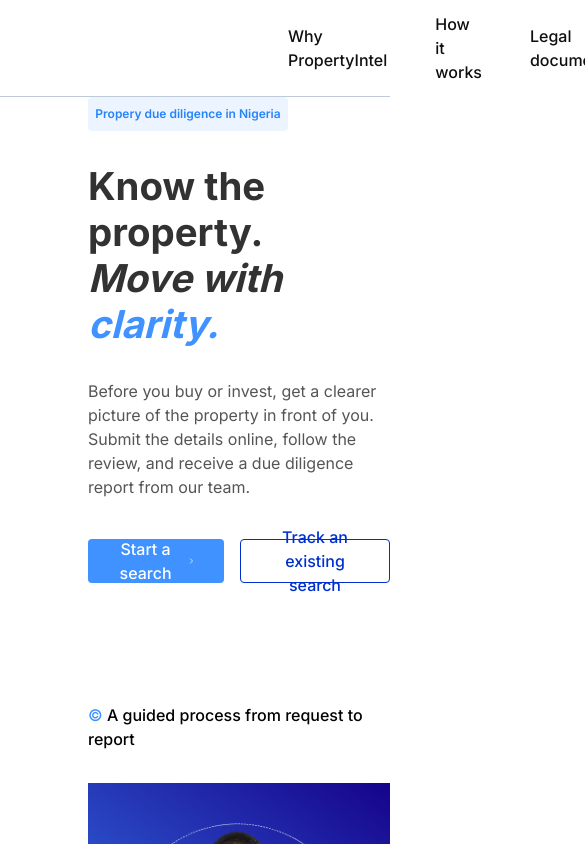
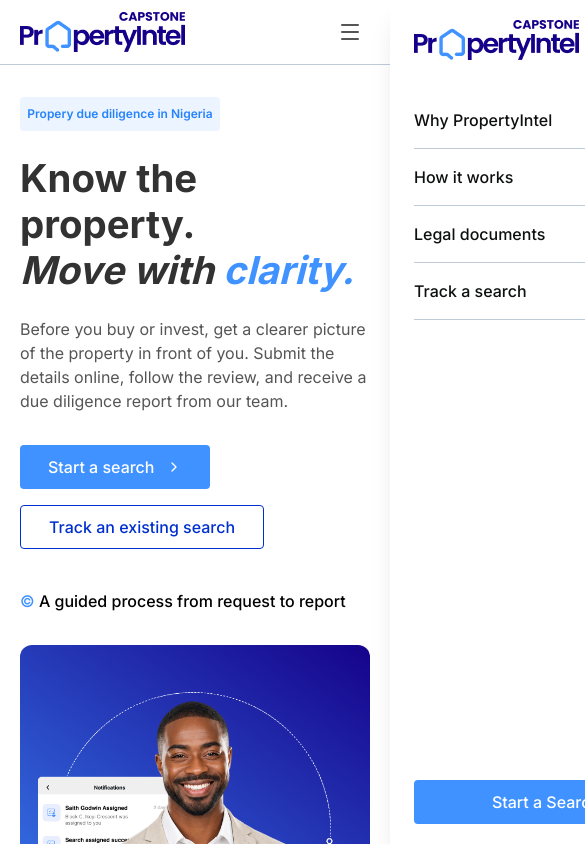
Before and after one commit to KoneeVibes/propertyintel, a Next.js app: page / in a window 390 px wide. Shown: the top 844 px of the page, 585 px wide, since content can reach past the window. Built offline with nearby package versions, Linux system fonts and the light colour scheme.

Commit message:
feat: make home page responsive across mobile, tablet and desktop

```diff
--- a/app/(home)/_components/FAQ.tsx
+++ b/app/(home)/_components/FAQ.tsx
@@ -25,7 +25,7 @@ const faqs = [
 
 export function FAQ() {
   return (
-    <section className="px-22 mt-25 mb-15">
+    <section className="px-5 py-8 sm:px-8 lg:px-22 mt-15 lg:mt-25 mb-15">
       <div className="grid grid-cols-1 gap-10 md:grid-cols-[4fr_6fr]">
         <div>
           <p className="text-meta font-bold uppercase text-[#B1B1B1]">
--- a/app/(home)/_components/FinalCTA.tsx
+++ b/app/(home)/_components/FinalCTA.tsx
@@ -10,7 +10,7 @@ export function FinalCTA() {
       <h1 className="text-h1 font-semibold text-surface max-w-250 text-center">
         Make your next property decision with a clearer picture.
       </h1>
-      <div className="flex items-center gap-4">
+      <div className="flex flex-col md:flex-row items-center gap-4">
         <Button>
           <span>Start a search</span>
           <ChevronRight size={16} />
--- a/app/(home)/_components/Hero.tsx
+++ b/app/(home)/_components/Hero.tsx
@@ -5,17 +5,20 @@ import { ChevronRight } from "lucide-react";
 
 export function Hero() {
   return (
-    <section className=" pl-22 grid grid-cols-1 lg:grid-cols-2  items-center gap-8">
-      <div className="flex flex-col gap-30">
-        <div className="flex flex-col gap-10">
-          <div className="flex flex-col gap-8 ">
+    <section className="grid grid-cols-1 items-center gap-8 px-5 py-8 sm:px-8 lg:grid-cols-2 lg:py-0 lg:pl-22 lg:pr-0">
+      <div className="flex flex-col gap-10 lg:gap-30">
+        <div className="flex flex-col gap-8 lg:gap-10">
+          <div className="flex flex-col gap-6  lg:gap-8 ">
             <div className="text-[#2783FC] bg-tint rounded-sm py-2 px-1 w-50 text-center font-semibold text-meta">
               Propery due diligence in Nigeria
             </div>
             <h1 className="text-h1 font-bold text-surface">
               Know the property.
               <br />
-             <span className="italic"> Move with <span className="text-primary">clarity.</span> </span>
+              <span className="italic">
+                {" "}
+                Move with <span className="text-primary">clarity.</span>{" "}
+              </span>
             </h1>
 
             <p className="max-w-md text-body text-text">
@@ -25,7 +28,7 @@ export function Hero() {
             </p>
           </div>
 
-          <div className="flex items-center gap-4">
+          <div className="flex flex-wrap items-center gap-4">
             <Button>
               <span>Start a search</span>
               <ChevronRight size={16} />
@@ -45,7 +48,7 @@ export function Hero() {
           src={hero}
           alt="Hero image"
           priority
-          className="h-full w-full  object-cover"
+          className="h-full w-full  object-cover rounded-xl lg:rounded-none"
         />
       </div>
     </section>
--- a/app/(home)/_components/HowItWorks.tsx
+++ b/app/(home)/_components/HowItWorks.tsx
@@ -25,8 +25,11 @@ export function HowItWorks() {
     },
   ];
   return (
-    <section className="bg-tint p-22 mt-10" id="howItWorks">
-      <div className="grid grid-cols-2">
+    <section
+      className="bg-tint px-5 py-8 sm:px-8 lg:p-22 mt-10"
+      id="howItWorks"
+    >
+      <div className="grid grid-cols-1 gap-8 md:grid-cols-2 ">
         <div>
           <p className="text-[#B1B1B1] text-small font-bold">THE PROCESS</p>
           <h2 className="text-h2 text-surface font-bold my-6 max-w-md">
@@ -50,7 +53,7 @@ export function HowItWorks() {
               <h3 className={`text-h3 font-bold text-black`}>{p.title}</h3>
 
               <p className="max-w-md mb-2">{p.content}</p>
-              <div className="border-[#BECAD8] border w-150" />
+              <div className="border-[#BECAD8] border max-w-150" />
             </div>
           ))}
         </div>
--- a/app/(home)/_components/LegalDocuments.tsx
+++ b/app/(home)/_components/LegalDocuments.tsx
@@ -13,14 +13,17 @@ export function LegalDocuments() {
     { label: "Other property documents" },
   ];
   return (
-    <section className="px-22 mt-18 mb-10" id="legalDocuments">
-      <div className="grid grid-cols-1 gap-25 md:grid-cols-[4fr_6fr]">
-        <div className="relative min-h-80 overflow-hidden rounded-xl">
+    <section
+      className="px-5 py-8 mt-10 mb-6 sm:px-8 lg:px-22 lg:mt-18 lg:mb-10"
+      id="legalDocuments"
+    >
+      <div className="grid grid-cols-1 gap-13 lg:gap-25 lg:grid-cols-[4fr_6fr]">
+        <div className="relative min-h-72 sm:min-h-96 lg:min-h-80 overflow-hidden rounded-xl">
           <Image
             src={legal}
             alt=""
             fill
-            sizes="(min-width: 768px) 45vw, 100vw"
+            sizes="(min-width: 1024px) 45vw, 100vw"
             className="object-cover"
           />
         </div>
@@ -42,7 +45,7 @@ export function LegalDocuments() {
             {docs.map((d) => (
               <div
                 key={d.label}
-                className="flex items-center justify-center rounded-xl bg-primary/25 py-3 px-12"
+                className="flex items-center justify-center rounded-xl bg-primary/25 py-3 px-4 sm:px-8 lg:px-12"
               >
                 <span className="text-primary font-bold">{d.label}</span>
               </div>
--- a/app/(home)/_components/Services.tsx
+++ b/app/(home)/_components/Services.tsx
@@ -33,7 +33,7 @@ export function Services() {
     },
   ];
   return (
-    <section className="px-22 py-20">
+    <section className="px-5 py-8 sm:px-8 lg:p-22">
       <div className="mb-4">
         <h2 className="text-h2 text-surface font-bold">One Place to Move</h2>
         <h2 className="text-h2 text-surface font-bold italic">
--- a/app/(home)/page.tsx
+++ b/app/(home)/page.tsx
@@ -6,7 +6,6 @@ import { LegalDocuments } from "./_components/LegalDocuments";
 import { FAQ } from "./_components/FAQ";
 import { FinalCTA } from "./_components/FinalCTA";
 import { Footer } from "@/components/layout/Footer";
-
 
 export default function Home() {
   return (
--- a/components/layout/Footer.tsx
+++ b/components/layout/Footer.tsx
@@ -3,8 +3,8 @@ import logo from "../../public/logo-tranparent.png";
 
 export function Footer() {
   return (
-    <section className="px-22 pt-18 bg-[#180B91]">
-        <div className="grid grid-cols-3 gap-20">
+    <section className="px-5 pt-12 sm:px-8 sm:pt-14 lg:px-22 lg:pt-18 bg-[#180B91]">
+        <div className="grid grid-cols-1 gap-10 sm:grid-cols-2 lg:grid-cols-3 lg:gap-20">
           <div className="flex flex-col gap-4">
             <Image src={logo} alt="" />
             <p className="text-bg/30 max-w-72">Property due diligence and legal documentation assistance in Nigeria.</p>
@@ -30,7 +30,7 @@ export function Footer() {
         </div>
 
 
-        <div className="border-t border-bg/30 py-5 mt-30 ">
+        <div className="border-t border-bg/30 py-5 mt-10 lg:mt-30 ">
           <p className="text-bg/30">{`© ${new Date().getFullYear()} Capstone Property Intel. All rights reserved`}</p>
         </div>
     </section>
--- a/components/layout/Navbar.tsx
+++ b/components/layout/Navbar.tsx
@@ -1,6 +1,10 @@
+"use client";
+
 import Image from "next/image";
 import logo from "../../public/logo.png";
 import { Button } from "../ui/Button";
+import { useState, useEffect } from "react";
+import { X, Menu } from "lucide-react";
 
 const navItems = [
   { label: "Why PropertyIntel", href: "#whyPropertyIntel" },
@@ -10,23 +14,90 @@ const navItems = [
 ];
 
 export function Navbar() {
+  const [open, setOpen] = useState(false);
+
+  useEffect(() => {
+    document.body.style.overflow = open ? "hidden" : "";
+    const onKey = (e: KeyboardEvent) => {
+      if (e.key === "Escape") setOpen(false);
+    };
+    window.addEventListener("keydown", onKey);
+    return () => {
+      document.body.style.overflow = "";
+      window.removeEventListener("keydown", onKey);
+    };
+  }, [open]);
+
   return (
-    <header className="relative top-0 z-40 border-b border-border py-3 px-22 ">
-      <div className="flex items-center gap-50">
-        <div>
+    <header className="relative top-0 z-40 border-b border-border  py-3 px-5 sm:px-8 lg:px-22">
+      <div className="flex items-center  justify-between lg:justify-start lg:gap-50">
+        <div className="shrink-0">
           <Image src={logo} alt="Property intel logo" />
         </div>
-        <div className="flex items-center gap-30">
+        <div className="hidden lg:flex items-center gap-30">
           <nav className="flex items-center gap-12">
             {navItems.map((item) => (
-              <a key={item.label} href={item.href} className="link-underline text-[#0E100F] font-medium">
+              <a
+                key={item.label}
+                href={item.href}
+                className="link-underline text-[#0E100F] font-medium"
+              >
                 {item.label}
               </a>
             ))}
           </nav>
-          <Button>Start a Search</Button>
+          <Button className="hidden lg:inline-flex">Start a Search</Button>
         </div>
+
+        <button
+          type="button"
+          onClick={() => setOpen(!open)}
+          className="cursor-pointer p-2 lg:hidden"
+        >
+          {open ? <X size={24} /> : <Menu size={24} />}
+        </button>
       </div>
+
+      <div
+        onClick={() => setOpen(false)}
+        className={`fixed inset-0 z-40 bg-black/40 transition-opacity duration-300 lg:hidden ${
+          open ? "opacity-100" : "pointer-events-none opacity-0"
+        }`}
+      />
+
+      <aside
+        className={`fixed inset-y-0 right-0 z-50 flex w-[80%] max-w-sm flex-col bg-white px-6 py-5 shadow-xl transition-transform duration-300 lg:hidden ${
+          open ? "translate-x-0" : "translate-x-full"
+        }`}
+      >
+        <div className="flex items-center justify-between">
+          <Image src={logo} alt="Property intel logo" />
+          <button
+            type="button"
+            onClick={() => setOpen(false)}
+            className="cursor-pointer p-2"
+          >
+            <X size={24} />
+          </button>
+        </div>
+
+        <nav className="mt-8 flex flex-col">
+          {navItems.map((item) => (
+            <a
+              key={item.label}
+              href={item.href}
+              onClick={() => setOpen(false)}
+              className="border-b border-[#BECAD8] py-4 font-medium text-[#0E100F]"
+            >
+              {item.label}
+            </a>
+          ))}
+        </nav>
+
+        <Button className="mt-auto w-full" onClick={() => setOpen(false)}>
+          Start a Search
+        </Button>
+      </aside>
     </header>
   );
 }
```
Lines whose indentation alone changed are shown as unchanged.
